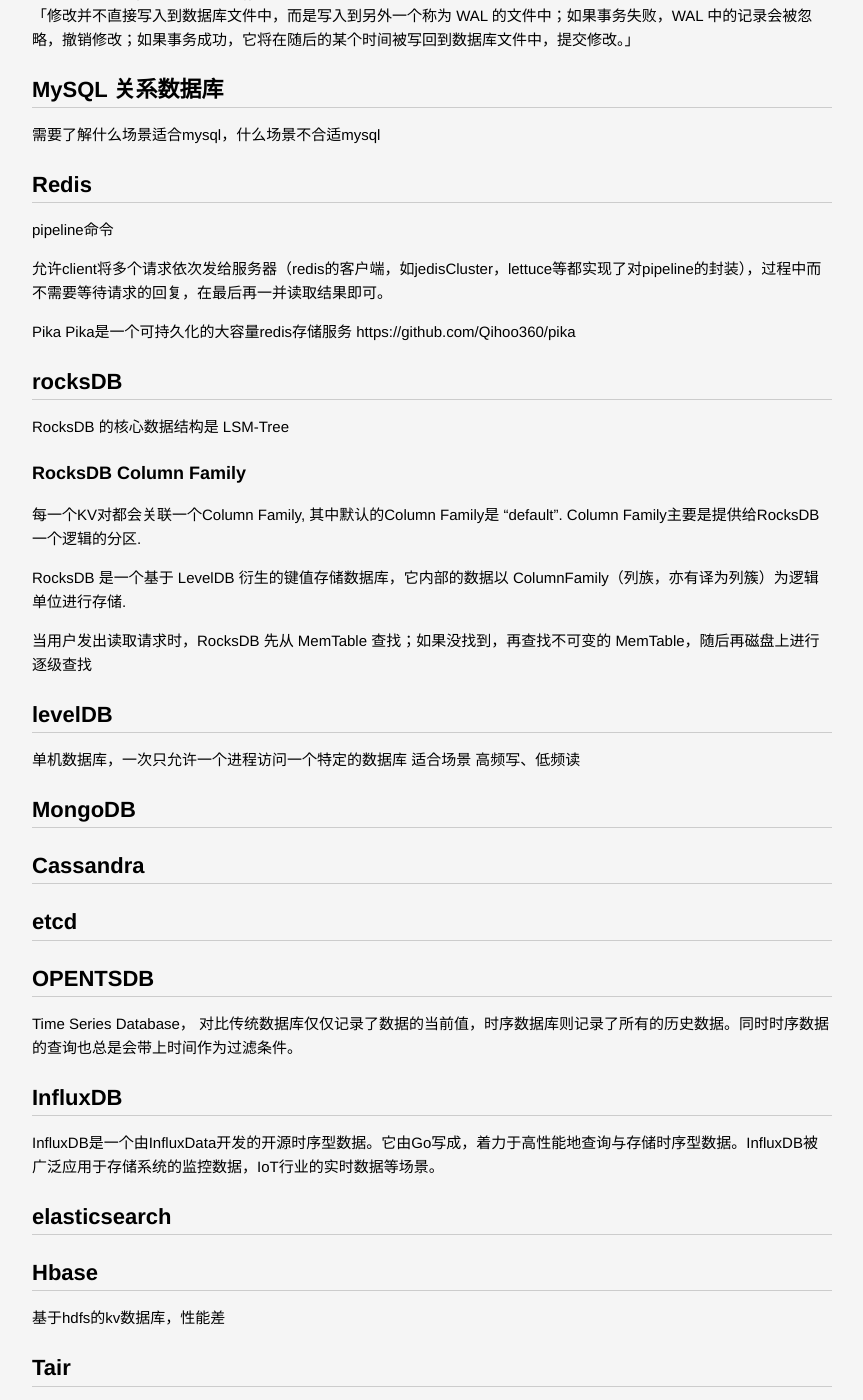
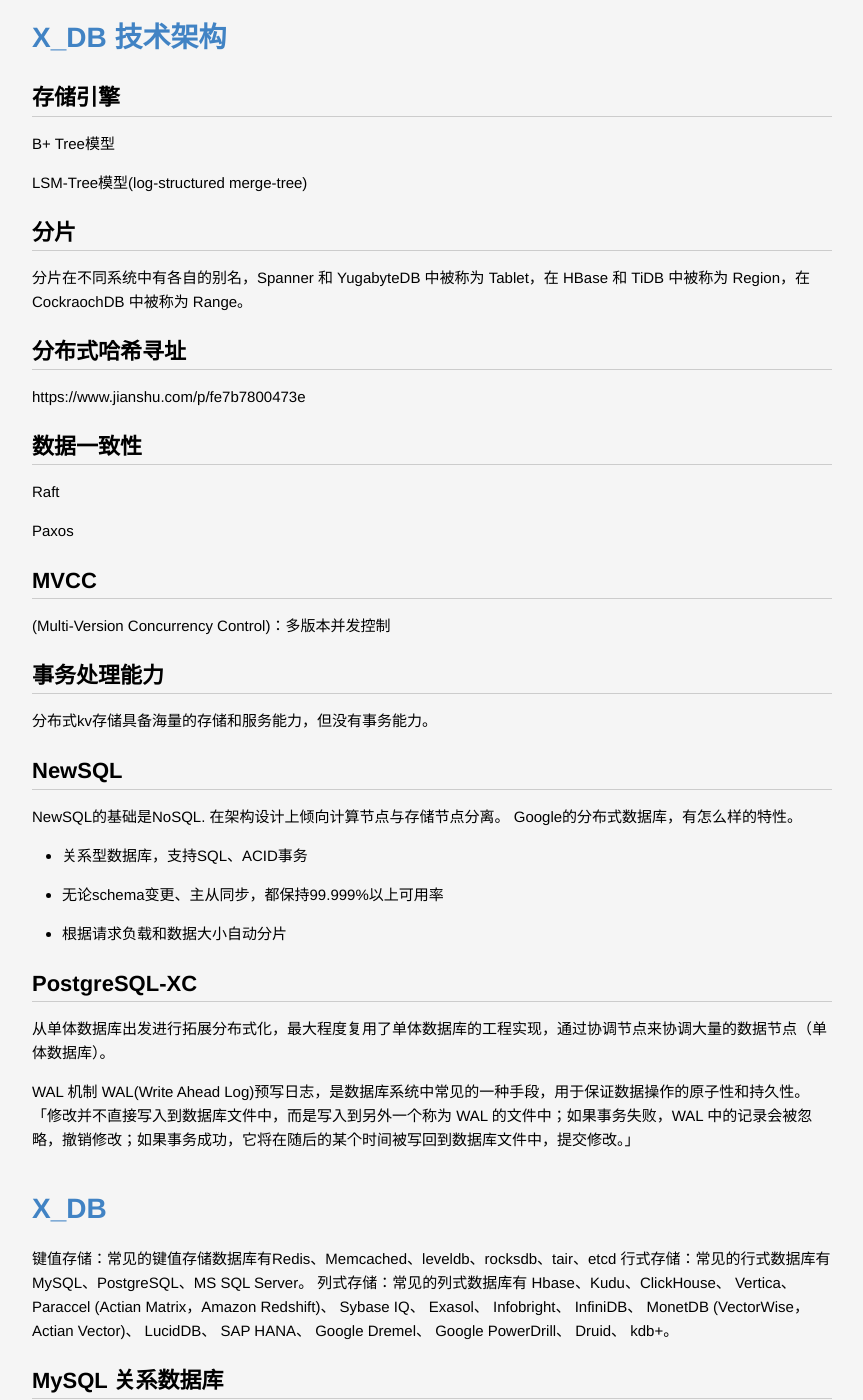
Before and after one commit to lucky521/blog, a Jekyll site: the page built from _posts/tech/2020-06-01-x-db.markdown, in a window 1280 px wide and 1400 px high, scrolled down 2546 px. Shown: the whole window, without its empty margins (208-1071 px from the left). Built offline with Jekyll 4.4.1, drawn with Linux system fonts in a browser that asks for light colours; some of the changed text lies outside the part shown.

Commit message:
update blog

```diff
--- a/_posts/tech/2020-06-01-x-db.markdown
+++ b/_posts/tech/2020-06-01-x-db.markdown
@@ -20,6 +20,13 @@
 * 最大可提供的吞吐速度
 
 
+## 结合应用场景说话
+
+* OLTP 写多读少。 每次读都读极小数据。  读要求低延时， 要求高并发
+* OLAP 写少读多。 每次读会读大量数据。
+* HTAP
+* 机器学习场景离线对数据的要求是海量， 在线对数据的要求是低延迟
+
 ## 缓存无底洞
 
 http://ifeve.com/redis-multiget-hole/
@@ -35,6 +42,20 @@
 
 ## 缓存预热
 
+
+
+
+
+# X_DB 技术架构
+
+## 存储引擎
+B+ Tree模型
+
+LSM-Tree模型(log-structured merge-tree)
+
+## 分片
+分片在不同系统中有各自的别名，Spanner 和 YugabyteDB 中被称为 Tablet，在 HBase 和 TiDB 中被称为 Region，在 CockraochDB 中被称为 Range。
+
 ## 分布式哈希寻址
 
 https://www.jianshu.com/p/fe7b7800473e
@@ -47,18 +68,39 @@
 Paxos
 
 
+## MVCC
+(Multi-Version Concurrency Control)：多版本并发控制
 
 
-# X_DB
+## 事务处理能力
+分布式kv存储具备海量的存储和服务能力，但没有事务能力。
+## NewSQL
+NewSQL的基础是NoSQL. 在架构设计上倾向计算节点与存储节点分离。
+Google的分布式数据库，有怎么样的特性。
+* 关系型数据库，支持SQL、ACID事务
+* 无论schema变更、主从同步，都保持99.999%以上可用率
+* 根据请求负载和数据大小自动分片
 
-kv存储：
-行式存储：常见的行式数据库有MySQL、Postgres、MS SQL Server。
-列式存储：常见的列式数据库有 Vertica、 Paraccel (Actian Matrix，Amazon Redshift)、 Sybase IQ、 Exasol、 Infobright、 InfiniDB、 MonetDB (VectorWise， Actian Vector)、 LucidDB、 SAP HANA、 Google Dremel、 Google PowerDrill、 Druid、 kdb+。
+
+## PostgreSQL-XC
+从单体数据库出发进行拓展分布式化，最大程度复用了单体数据库的工程实现，通过协调节点来协调大量的数据节点（单体数据库）。
 
 
 WAL 机制
 WAL(Write Ahead Log)预写日志，是数据库系统中常见的一种手段，用于保证数据操作的原子性和持久性。
 「修改并不直接写入到数据库文件中，而是写入到另外一个称为 WAL 的文件中；如果事务失败，WAL 中的记录会被忽略，撤销修改；如果事务成功，它将在随后的某个时间被写回到数据库文件中，提交修改。」
+
+
+
+
+
+
+# X_DB
+
+键值存储：常见的键值存储数据库有Redis、Memcached、leveldb、rocksdb、tair、etcd
+行式存储：常见的行式数据库有MySQL、PostgreSQL、MS SQL Server。
+列式存储：常见的列式数据库有 Hbase、Kudu、ClickHouse、 Vertica、 Paraccel (Actian Matrix，Amazon Redshift)、 Sybase IQ、 Exasol、 Infobright、 InfiniDB、 MonetDB (VectorWise， Actian Vector)、 LucidDB、 SAP HANA、 Google Dremel、 Google PowerDrill、 Druid、 kdb+。
+
 
 ## MySQL 关系数据库
 
@@ -66,9 +108,13 @@
 
 
 ## Redis
+出于访问性能，将数据库放在内存。
+
+redis 实现高并发主要依靠主从架构，一主多从
+
+哨兵模式 Sentinel
 
 pipeline命令
-
 允许client将多个请求依次发给服务器（redis的客户端，如jedisCluster，lettuce等都实现了对pipeline的封装），过程中而不需要等待请求的回复，在最后再一并读取结果即可。
 
 Pika Pika是一个可持久化的大容量redis存储服务  https://github.com/Qihoo360/pika
@@ -109,6 +155,7 @@
 
 
 ## elasticsearch
+你说它是搜索引擎也好，也是有很多场景把ELK作为数据库的。
 
 ## Hbase
 基于hdfs的kv数据库，性能差
@@ -156,3 +203,5 @@
 [关于 TiDB 的正确使用姿势](https://zhuanlan.zhihu.com/p/25574778)
 [字节跳动自研强一致在线 KV &表格存储实践 - 上篇](https://mp.weixin.qq.com/s?__biz=MzI1MzYzMjE0MQ==&mid=2247485932&idx=1&sn=28394ff3b8ac272852f22105c3768d0f&chksm=e9d0c20edea74b18d6d8eaa0720c52351b4bfaeb0ebde24e08db4c899012d2ad90c2aa977806&token=911418867&lang=zh_CN&scene=21#wechat_redirect)
 [字节跳动自研强一致在线 KV &表格存储实践 - 下篇](https://mp.weixin.qq.com/s?__biz=MzI1MzYzMjE0MQ==&mid=2247485942&idx=1&sn=01192ff69299de3a007de789ac84564b&chksm=e9d0c214dea74b0245c5d4ac0854d23a113ccc55e3ee042fc1239e14d5860817f1d88fc9befa&token=1461619284&lang=zh_CN#rd)
+
+https://db-engines.com/en/
```
Also changed, not shown: _posts/framework/2020-03-05-flink.markdown (+22 -35 lines), _posts/tech/2021-02-04-data-warehouse.markdown (+9 -0 lines).
